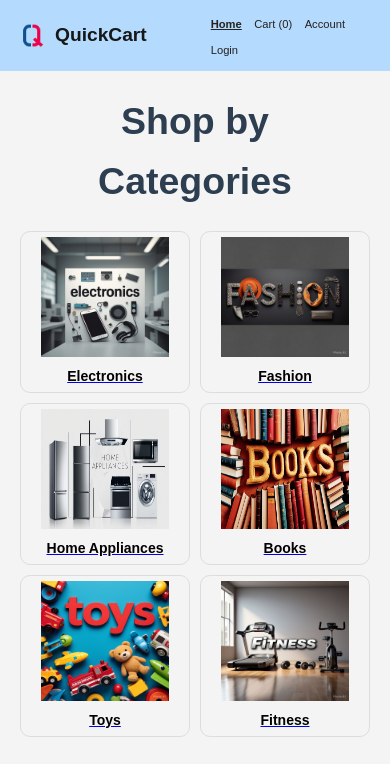
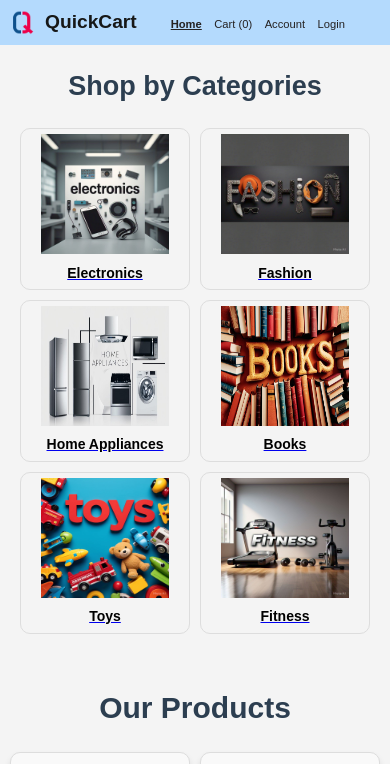
Before and after one commit to prateekgb123/E-Commerce, a website: page public/index.html in a window 390 px wide. Shown: the top 764 px of the page. Drawn offline with Linux system fonts and the light colour scheme.

Commit message:
changed few styles

```diff
--- a/public/styles.css
+++ b/public/styles.css
@@ -590,10 +590,10 @@ footer a:hover {
     header {
         background-color: #b4dafd;
         color: #161717;
-        padding: 10px 20px;
+        padding: 7px 10px;
         display: flex;
         align-items: center;
-        gap:60px;
+        gap:30px;
     }
     header .logo h1 {
         font-size: 1.2rem;
@@ -607,7 +607,10 @@ footer a:hover {
     header .search-container {
        display:none;
     }
-
+    #shop {
+        font-size: 18px;
+        font-weight: 300;
+    }
     .categories-grid {
         grid-template-columns: repeat(2, 1fr);
         gap:10px;
@@ -740,12 +743,12 @@ footer a:hover {
 
     .quantity-controls button {
         font-size: 8px;
-        padding: 1px 3px;
+        padding: 0.5px 1px;
     }
 
     .quantity-controls input {
-        width: 15px;
-        height: 12px;
+        width: 17px;
+        height: 17px;
         font-size: 8px;
         text-align: center;
     }
@@ -761,7 +764,10 @@ footer a:hover {
     .category-products {
         grid-template-columns: repeat(2, 1fr);
     }
-
+    #pro {
+        font-size: 20px;
+        font-weight: 300;
+    }
     .product1 {
         width: 90%;
     }
```
